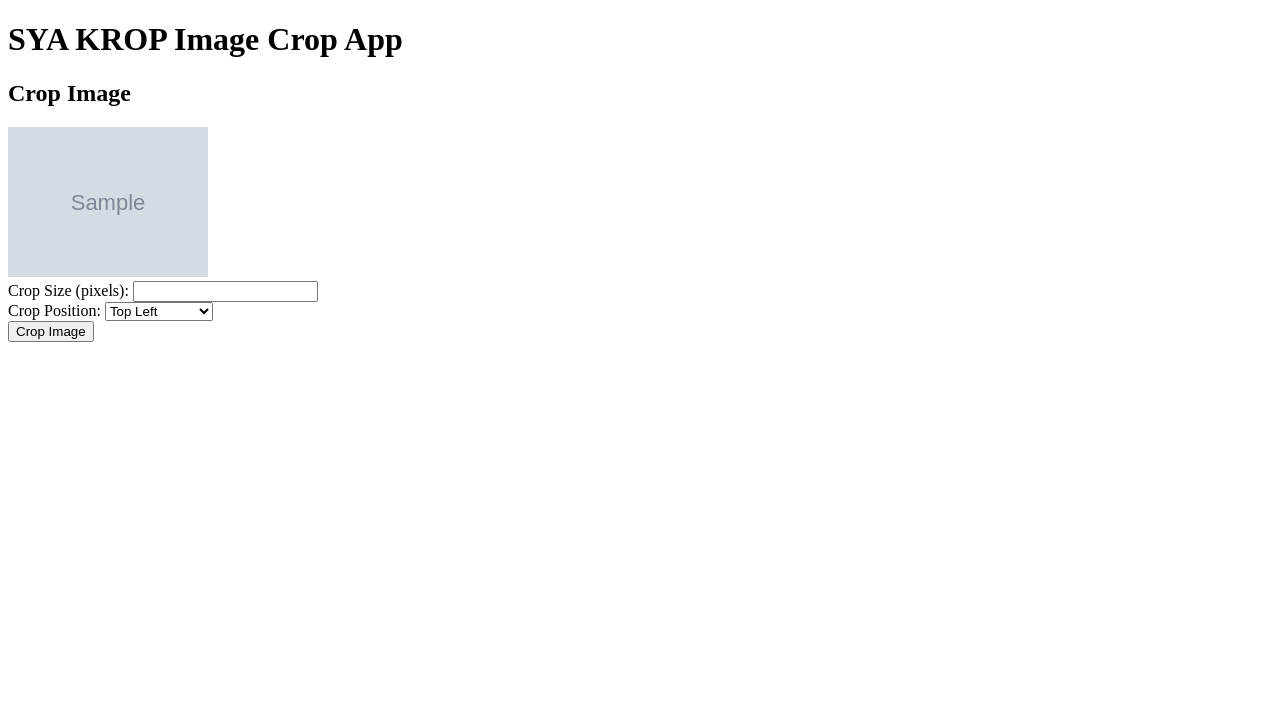
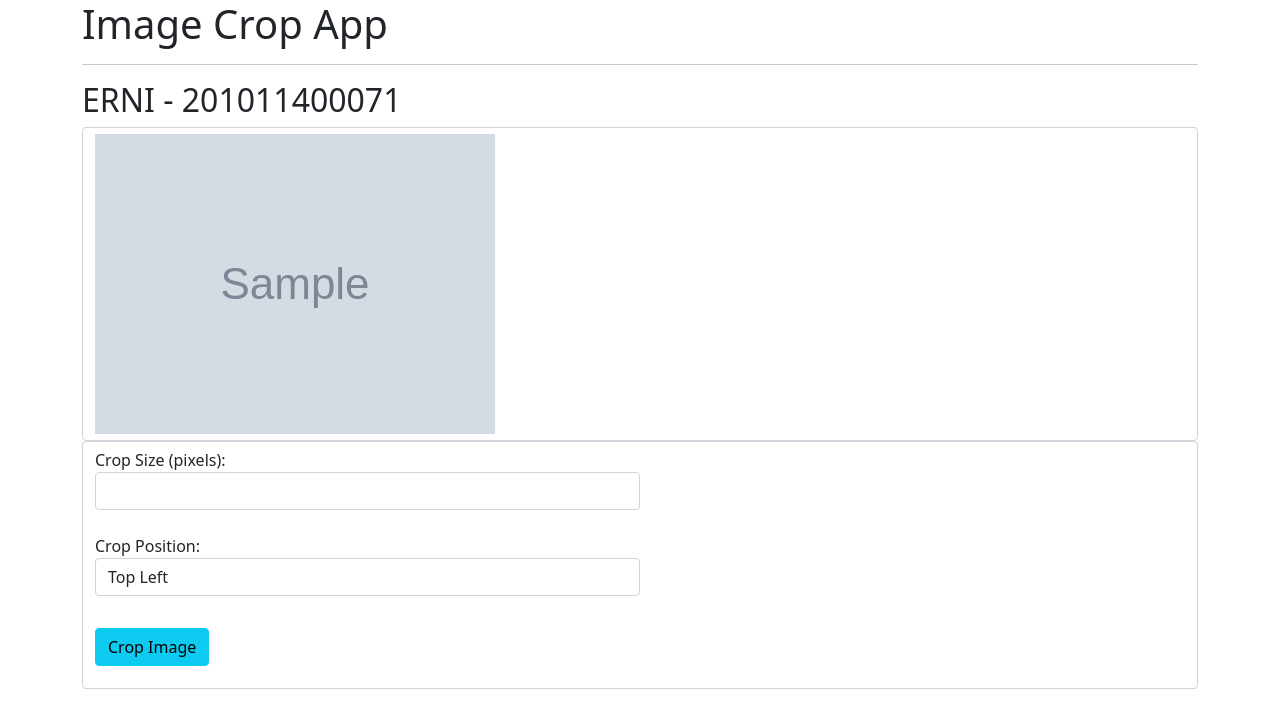
Before and after one commit to erniunpam/uas_komputer_grafik, a Flask app: template templates/crop.html in a window 1280 px wide. Shown: the top 728 px of the page. Run offline with Flask 3, Linux system fonts and the light colour scheme; the template is opened without the code that fills it: most values are stand-ins (such as "Sample title", 1, 10 or a date in 2020); grey boxes marked "Sample" are stand-in pictures.

Commit message:
penambahan folder images

```diff
--- a/templates/crop.html
+++ b/templates/crop.html
@@ -3,17 +3,25 @@
 <head>
     <title>Image Crop App</title>
 </head>
+<link href="https://cdn.jsdelivr.net/npm/bootstrap@5.0.2/dist/css/bootstrap.min.css" rel="stylesheet" integrity="sha384-EVSTQN3/azprG1Anm3QDgpJLIm9Nao0Yz1ztcQTwFspd3yD65VohhpuuCOmLASjC" crossorigin="anonymous">
+
 <body>
-    <h1>SYA KROP Image Crop App</h1>
 
-    <h2>Crop Image</h2>
-    <img src="{{ url_for('static', filename='uploads/' + filename) }}" style="max-width: 200px;max-height: 200px;">
-    <form action="/crop/{{ filename }}" method="POST">
+    <div class="container">
+
+    <h1>Image Crop App</h1>
+<hr>
+    <h2>ERNI - 201011400071</h2>
+    <div class="form-control">
+    <img src="{{ url_for('static', filename='uploads/' + filename) }}" style="max-width: 400px;max-height: 300px;">
+</div>
+    <form action="/crop/{{ filename }}" method="POST" class="form-control">
+        <div class="mb-3 col-md-6">
         <label for="size">Crop Size (pixels):</label>
-        <input type="number" name="size" id="size" required>
+        <input type="number" class="form-control" name="size" id="size" required>
         <br>
         <label for="position">Crop Position:</label>
-        <select name="position" id="position" required>
+        <select name="position" class="form-control mb-2" id="position" required>
             <option value="top_left">Top Left</option>
             <option value="top_center">Top Center</option>
             <option value="top_right">Top Right</option>
@@ -25,7 +33,9 @@
             <option value="bottom_right">Bottom Right</option>
         </select>
         <br>
-        <input type="submit" value="Crop Image">
+        <input type="submit" class="btn btn-info" value="Crop Image">
     </form>
+</div>
+    </div>
 </body>
 </html>
```
Also changed, not shown: templates/cropped.html (+9 -5 lines), templates/index.html (+29 -5 lines), images_ss/crop.JPG (added), images_ss/form_1.JPG (added), images_ss/form_dropdown.JPG (added), images_ss/result_center.JPG (added), static/uploads/WhatsApp_Image_2022-10-15_at_13.52.07.jpeg (added), static/uploads/WhatsApp_Image_2023-06-28_at_10.28.46.jpeg (added), static/uploads/back_me.jpeg (added), static/uploads/cropped_WhatsApp_Image_2022-10-15_at_13.52.07.jpeg (added), static/uploads/cropped_WhatsApp_Image_2023-06-28_at_10.28.46.jpeg (added), static/uploads/cropped_back_me.jpeg (added), static/uploads/cropped_logo_klinik_gigi.jpeg (added), static/uploads/cropped_wawancara.jpeg (added), 2 more files.
